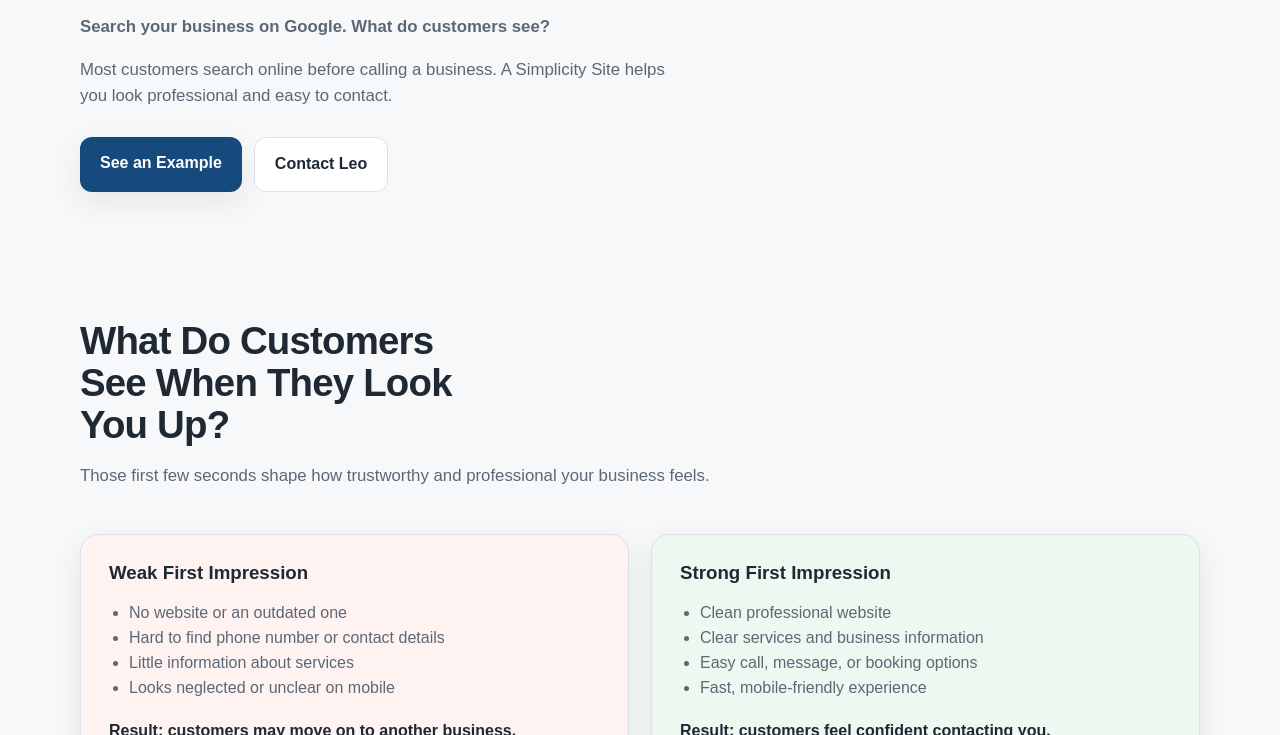
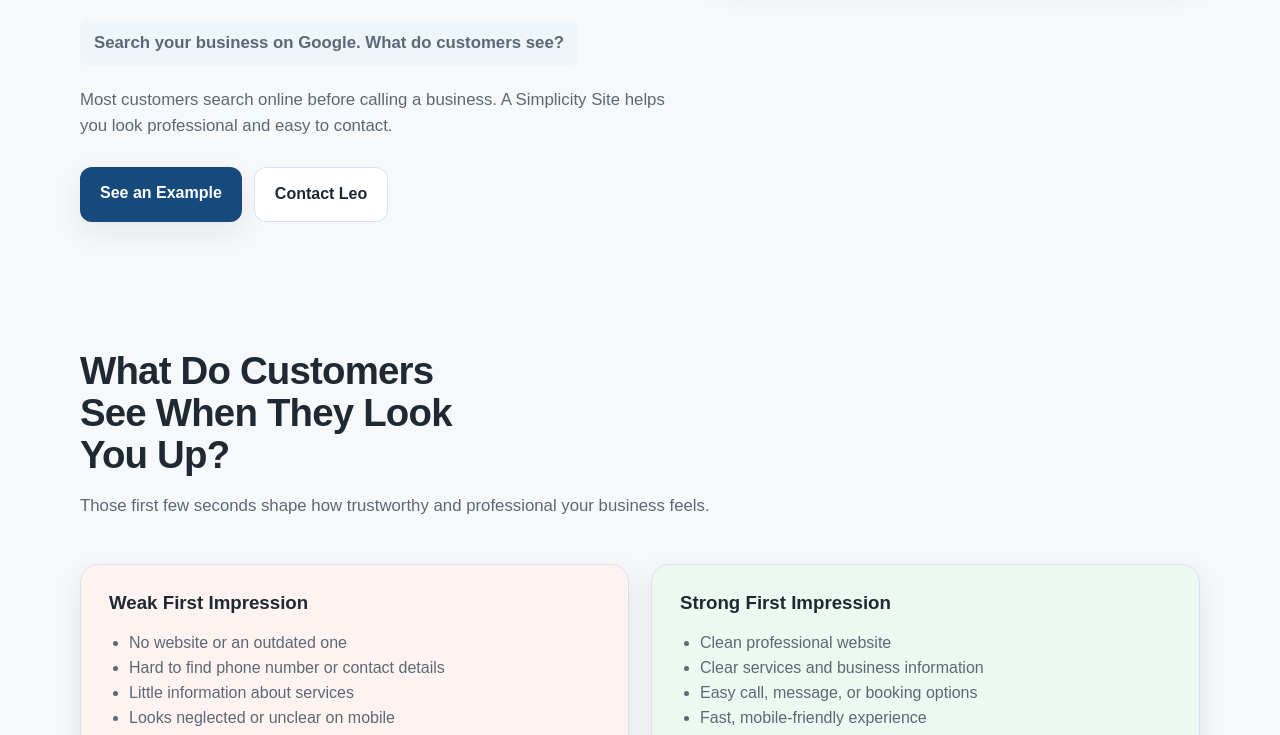
Before and after one commit to Leosmith1244/simplicity-site, a plain HTML site: page index.html in a window 1280 px wide. Shown: the part 714-1449 px from the top of the page. Drawn offline with Linux system fonts and the light colour scheme.

Commit message:
Add files via upload

```diff
--- a/index.html
+++ b/index.html
@@ -423,6 +423,14 @@ form button {
   border-radius: 6px;
   cursor: pointer;
   }
+  .hero-prompt {
+  background: #eef5fb;
+  padding: 10px 14px;
+  border-radius: 8px;
+  font-weight: 600;
+  display: inline-block;
+  margin: 6px 0 4px 0;
+}
   </style>
 </head>
 <body>
@@ -448,7 +456,9 @@ form button {
 <p>
   Simple professional websites that help local customers find you, trust you, and contact you easily.
 </p>
-<p><strong>Search your business on Google. What do customers see?</strong></p>
+<p class="hero-prompt">
+Search your business on Google. What do customers see?
+</p>
 <p>
   Most customers search online before calling a business. A Simplicity Site helps you look professional and easy to contact.
 </p>
@@ -665,10 +675,13 @@ form button {
                 If you want a clean, professional website for your business, reach out and I’ll help you get started.
               </p>
             </div>
-<form name="contact" method="POST" data-netlify="true">
+<<form name="contact" method="POST" data-netlify="true" netlify-honeypot="bot-field">
 
 <input type="hidden" name="form-name" value="contact">
 <input type="hidden" name="redirect" value="/thank-you">
+<p hidden>
+<label>Don’t fill this out if you're human: <input name="bot-field"></label>
+</p>
 
 <p>
 <label>Your Name<br>
```
